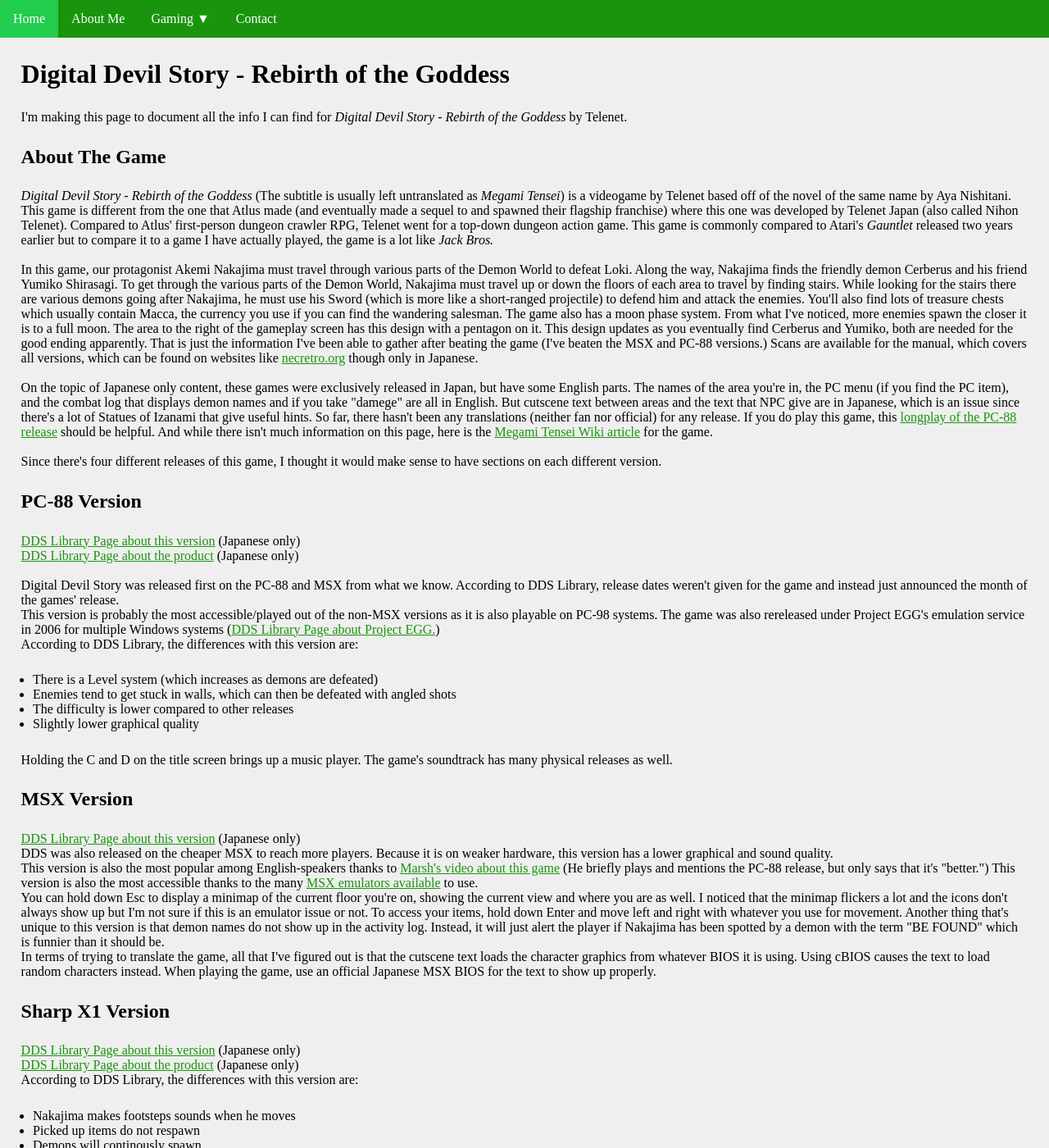
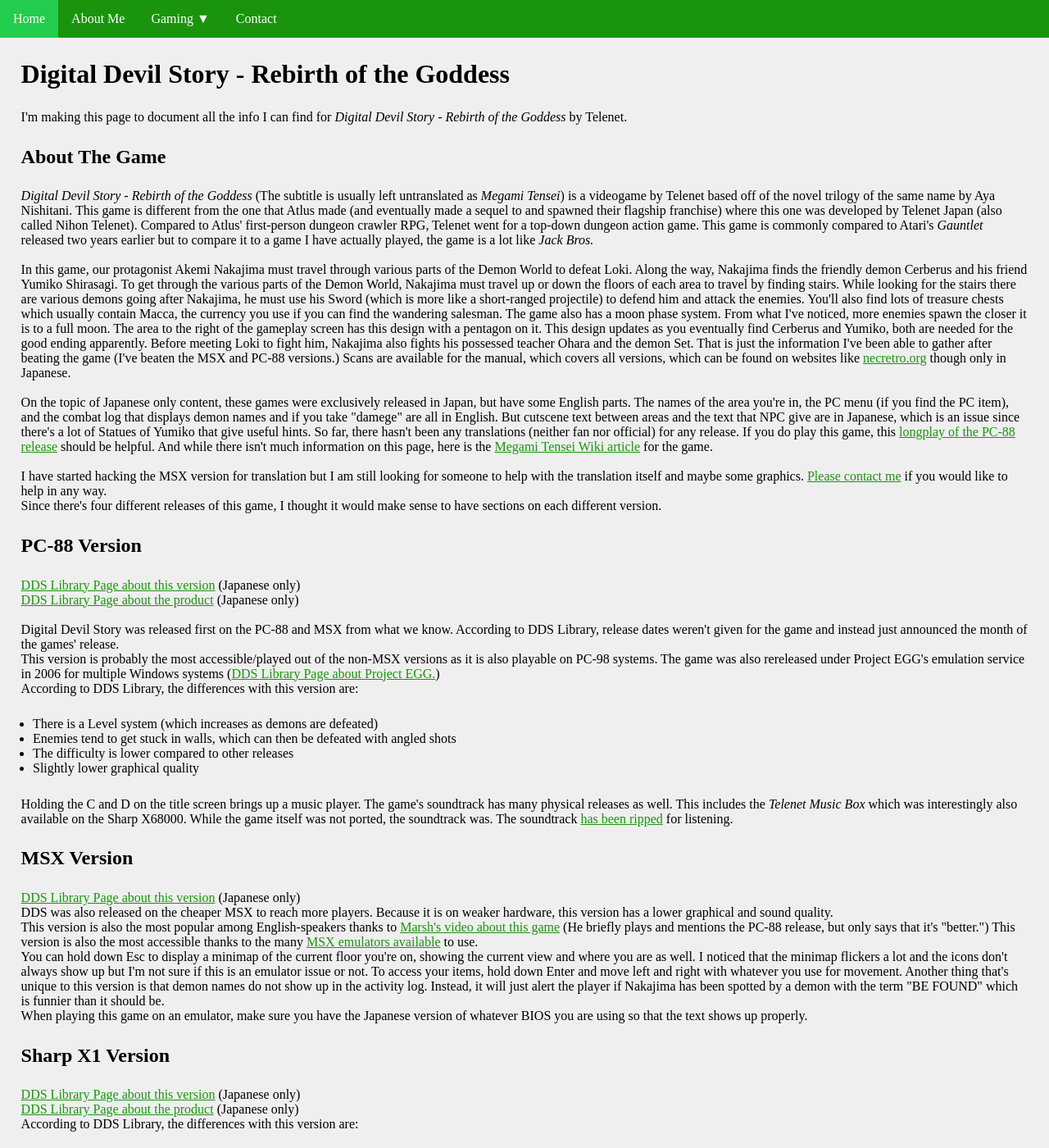
Before and after one commit to Kaisaan/kaisaan.github.io, a Jekyll site: the page built from pages/dss.html, in a window 1280 px wide and 1400 px high. Shown: the whole window at 82% size. Built offline with Jekyll 4.4.1, drawn with Linux system fonts in a browser that asks for light colours; some web fonts are replaced.

Commit message:
Update dss.html

```diff
--- a/pages/dss.html
+++ b/pages/dss.html
@@ -8,11 +8,13 @@
 <p>I'm making this page to document all the info I can find for <em>Digital Devil Story - Rebirth of the Goddess</em> by Telenet.</p>
 
 <h2>About The Game</h2>
-<p><em>Digital Devil Story - Rebirth of the Goddess</em> (The subtitle is usually left untranslated as <em>Megami Tensei</em>) is a videogame by Telenet based off of the novel of the same name by Aya Nishitani. This game is different from the one that Atlus made (and eventually made a sequel to and spawned their flagship franchise) where this one was developed by Telenet Japan (also called Nihon Telenet). Compared to Atlus' first-person dungeon crawler RPG, Telenet went for a top-down dungeon action game. This game is commonly compared to Atari's <em>Gauntlet</em> released two years earlier but to compare it to a game I have actually played, the game is a lot like <em>Jack Bros.</em><br>
+<p><em>Digital Devil Story - Rebirth of the Goddess</em> (The subtitle is usually left untranslated as <em>Megami Tensei</em>) is a videogame by Telenet based off of the novel trilogy of the same name by Aya Nishitani. This game is different from the one that Atlus made (and eventually made a sequel to and spawned their flagship franchise) where this one was developed by Telenet Japan (also called Nihon Telenet). Compared to Atlus' first-person dungeon crawler RPG, Telenet went for a top-down dungeon action game. This game is commonly compared to Atari's <em>Gauntlet</em> released two years earlier but to compare it to a game I have actually played, the game is a lot like <em>Jack Bros.</em><br>
 <br>
-In this game, our protagonist Akemi Nakajima must travel through various parts of the Demon World to defeat Loki. Along the way, Nakajima finds the friendly demon Cerberus and his friend Yumiko Shirasagi. To get through the various parts of the Demon World, Nakajima must travel up or down the floors of each area to travel by finding stairs. While looking for the stairs there are various demons going after Nakajima, he must use his Sword (which is more like a short-ranged projectile) to defend him and attack the enemies. You'll also find lots of treasure chests which usually contain Macca, the currency you use if you can find the wandering salesman. The game also has a moon phase system. From what I've noticed, more enemies spawn the closer it is to a full moon. The area to the right of the gameplay screen has this design with a pentagon on it. This design updates as you eventually find Cerberus and Yumiko, both are needed for the good ending apparently. That is just the information I've been able to gather after beating the game (I've beaten the MSX and PC-88 versions.) Scans are available for the manual, which covers all versions, which can be found on websites like <a href="https://retrocdn.net/images/c/ca/Digital_Devil_Story_Megami_Tensei_PC88_Manual.pdf">necretro.org</a> though only in Japanese.<br>
+In this game, our protagonist Akemi Nakajima must travel through various parts of the Demon World to defeat Loki. Along the way, Nakajima finds the friendly demon Cerberus and his friend Yumiko Shirasagi. To get through the various parts of the Demon World, Nakajima must travel up or down the floors of each area to travel by finding stairs. While looking for the stairs there are various demons going after Nakajima, he must use his Sword (which is more like a short-ranged projectile) to defend him and attack the enemies. You'll also find lots of treasure chests which usually contain Macca, the currency you use if you can find the wandering salesman. The game also has a moon phase system. From what I've noticed, more enemies spawn the closer it is to a full moon. The area to the right of the gameplay screen has this design with a pentagon on it. This design updates as you eventually find Cerberus and Yumiko, both are needed for the good ending apparently. Before meeting Loki to fight him, Nakajima also fights his possessed teacher Ohara and the demon Set. That is just the information I've been able to gather after beating the game (I've beaten the MSX and PC-88 versions.) Scans are available for the manual, which covers all versions, which can be found on websites like <a href="https://retrocdn.net/images/c/ca/Digital_Devil_Story_Megami_Tensei_PC88_Manual.pdf">necretro.org</a> though only in Japanese.<br>
 <br>
-On the topic of Japanese only content, these games were exclusively released in Japan, but have some English parts. The names of the area you're in, the PC menu (if you find the PC item), and the combat log that displays demon names and if you take "damege" are all in English. But cutscene text between areas and the text that NPC give are in Japanese, which is an issue since there's a lot of Statues of Izanami that give useful hints. So far, there hasn't been any translations (neither fan nor official) for any release. If you do play this game, this <a href="https://youtu.be/Btrc94RDjUo" target="_blank">longplay of the PC-88 release</a> should be helpful. And while there isn't much information on this page, here is the <a href="https://megamitensei.fandom.com/wiki/Megami_Tensei_(Telenet)" target="_blank">Megami Tensei Wiki article</a> for the game.<br>
+On the topic of Japanese only content, these games were exclusively released in Japan, but have some English parts. The names of the area you're in, the PC menu (if you find the PC item), and the combat log that displays demon names and if you take "damege" are all in English. But cutscene text between areas and the text that NPC give are in Japanese, which is an issue since there's a lot of Statues of Yumiko that give useful hints. So far, there hasn't been any translations (neither fan nor official) for any release. If you do play this game, this <a href="https://youtu.be/Btrc94RDjUo" target="_blank">longplay of the PC-88 release</a> should be helpful. And while there isn't much information on this page, here is the <a href="https://megamitensei.fandom.com/wiki/Megami_Tensei_(Telenet)" target="_blank">Megami Tensei Wiki article</a> for the game.<br>
+<br>
+I have started hacking the MSX version for translation but I am still looking for someone to help with the translation itself and maybe some graphics. <a href="/pages/about.html">Please contact me</a> if you would like to help in any way.
 <br>
 Since there's four different releases of this game, I thought it would make sense to have sections on each different version.
 </p>
@@ -30,14 +32,14 @@
     <li>The difficulty is lower compared to other releases</li>
     <li>Slightly lower graphical quality</li>
 </ul>
-<p>Holding the C and D on the title screen brings up a music player. The game's soundtrack has many physical releases as well.</p>
+<p>Holding the C and D on the title screen brings up a music player. The game's soundtrack has many physical releases as well. This includes the <em>Telenet Music Box</em> which was interestingly also available on the Sharp X68000. While the game itself was not ported, the soundtrack was. The soundtrack <a href="https://youtube.com/playlist?list=PLivGIjvUj3M1vbFwmwFmbFc9YpqehqFLI" target="_blank">has been ripped</a> for listening.</p>
 
 <h2>MSX Version</h2>
 <p><a href="http://ddslib.html.xdomain.jp/goods/031.html" target="_blank">DDS Library Page about this version</a> (Japanese only)<br>
 DDS was also released on the cheaper MSX to reach more players. Because it is on weaker hardware, this version has a lower graphical and sound quality.<br>
 This version is also the most popular among English-speakers thanks to <a href="https://youtu.be/VO38bSyEQYk" target="_blank">Marsh's video about this game</a> (He briefly plays and mentions the PC-88 release, but only says that it's "better.") This version is also the most accessible thanks to the many <a href="https://emulation.gametechwiki.com/index.php/MSX_emulators" target="_blank">MSX emulators available</a> to use.<br>
 You can hold down Esc to display a minimap of the current floor you're on, showing the current view and where you are as well. I noticed that the minimap flickers a lot and the icons don't always show up but I'm not sure if this is an emulator issue or not. To access your items, hold down Enter and move left and right with whatever you use for movement. Another thing that's unique to this version is that demon names do not show up in the activity log. Instead, it will just alert the player if Nakajima has been spotted by a demon with the term "BE FOUND" which is funnier than it should be.<br>
-In terms of trying to translate the game, all that I've figured out is that the cutscene text loads the character graphics from whatever BIOS it is using. Using cBIOS causes the text to load random characters instead. When playing the game, use an official Japanese MSX BIOS for the text to show up properly.
+When playing this game on an emulator, make sure you have the Japanese version of whatever BIOS you are using so that the text shows up properly.
 </p>
 
 <h2>Sharp X1 Version</h2>
```
